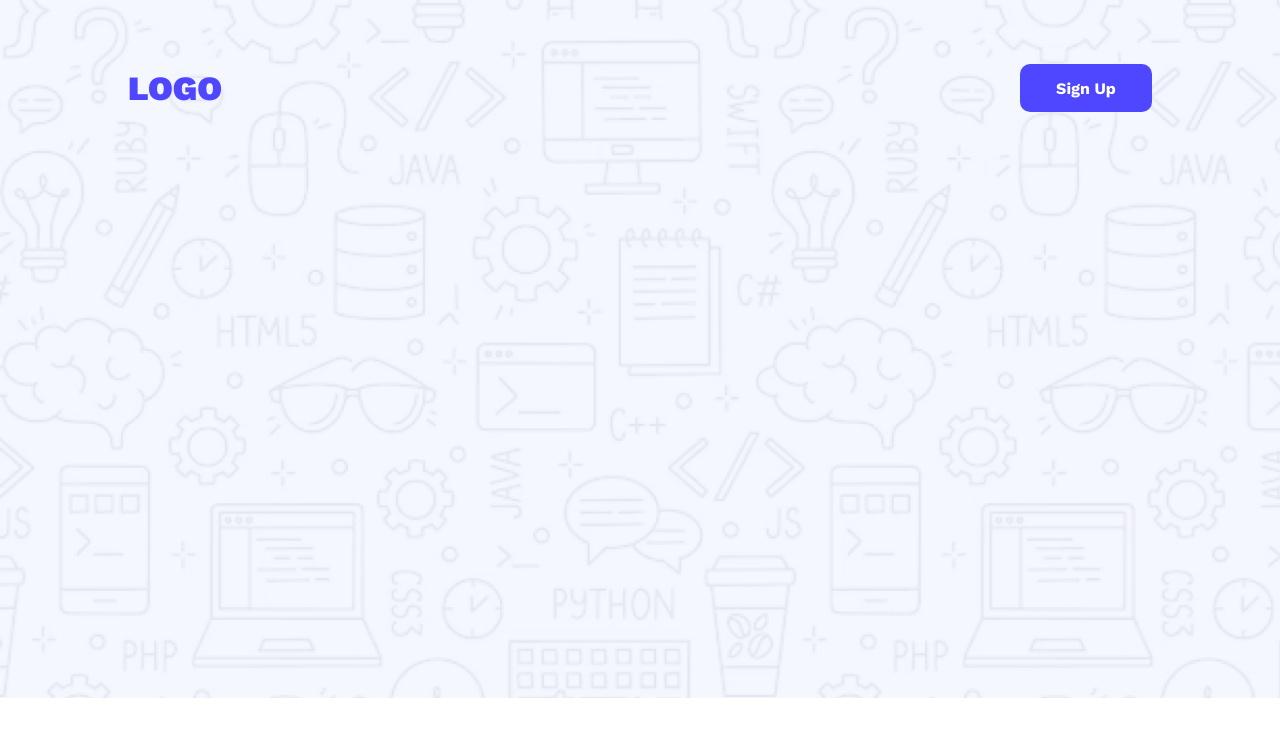
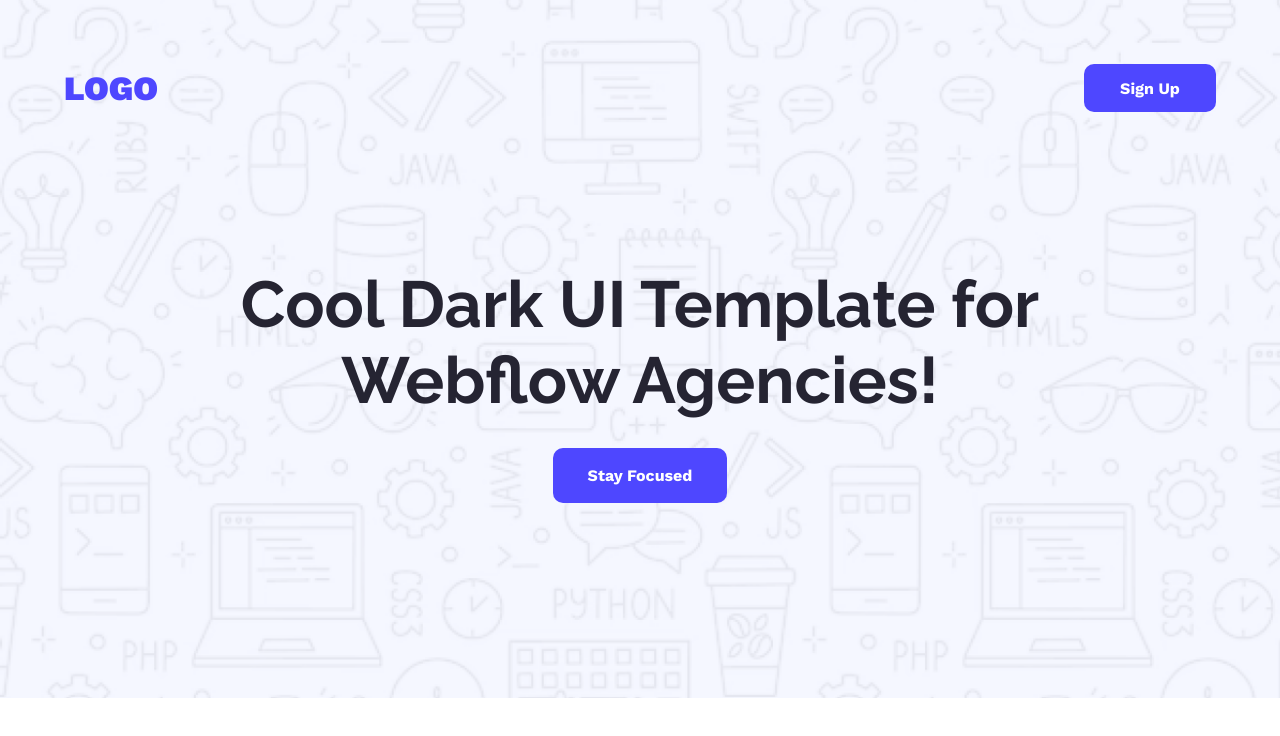
Before and after one commit to chamok192/assignment-1, a plain HTML site: page index.html in a window 1280 px wide. Drawn offline with nearby package versions, Linux system fonts and the light colour scheme.

Commit message:
header section design done

```diff
--- a/index.html
+++ b/index.html
@@ -23,10 +23,16 @@
 <body>
     <!-- header section  -->
     <header>
+        <!-- navigation bar structure  -->
         <nav>
             <h2 id="logo">LOGO</h2>
             <button id="signup-btn">Sign Up</button>
         </nav>
+        <!-- hero section structure  -->
+         <section class="hero">
+            <h1 id="hero-heading">Cool Dark UI Template for Webflow Agencies!</h1>
+            <button id="hero-btn">Stay Focused</button>
+         </section>
     </header>
 </body>
 
--- a/main.css
+++ b/main.css
@@ -1,7 +1,6 @@
 *{
     margin: 0;
     padding: 0;
-    box-sizing: border-box;
 }
 /* header section styles  */
 header {
@@ -39,5 +38,36 @@ header nav {
     font-weight: 700;
     font-size: 16px;
     border: none;
+    cursor: pointer;
 }
 /* hero section styles  */
+.hero {
+    max-width: 905px;
+    height: 237px;
+    margin: 0 auto;
+    padding-top: 7%;
+    display: flex;
+    flex-direction: column;
+    justify-content: center;
+    align-items: center;
+}
+#hero-heading {
+    font-family: "Raleway", sans-serif;
+    font-weight: 700;
+    font-size: 65px;
+    color: #252432;
+    text-align: center;
+}
+#hero-btn {
+    width: 174px;
+    height: 60px;
+    background: #4E47FF;
+    border-radius: 10px;
+    color: #fff;
+    font-family: "Work Sans", sans-serif;
+    font-weight: 700;
+    font-size: 16px;
+    border: none;
+    cursor: pointer;
+    margin-top: 30px;
+}
```
